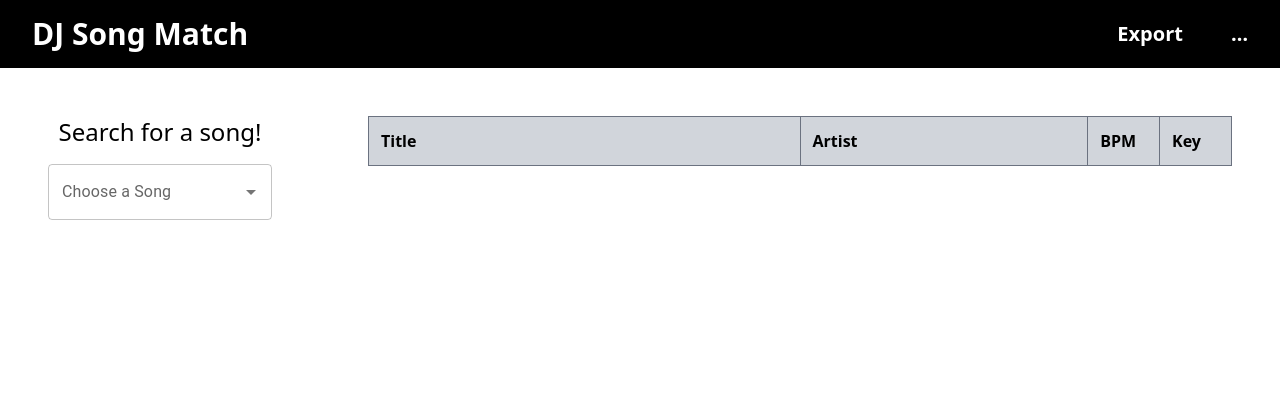
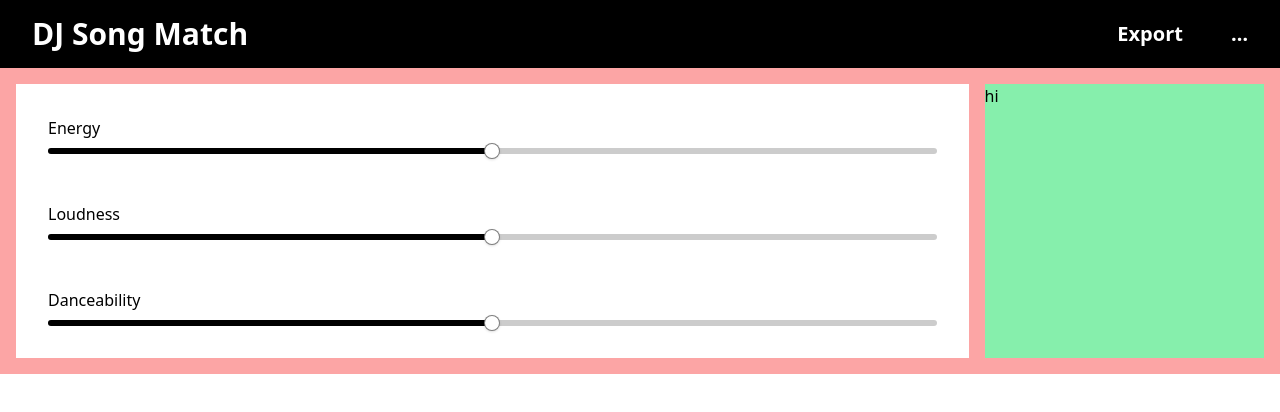
Before and after one commit to ChicoState/djsongmatch, a Next.js app: page / in a window 1280 px wide. Shown: the top 412 px of the page. Built offline with nearby package versions, Linux system fonts and the light colour scheme.

Commit message:
Got sliders area

```diff
--- a/package.json
+++ b/package.json
@@ -15,6 +15,7 @@
         "@mui/material": "^6.4.7",
         "@radix-ui/react-dialog": "^1.1.6",
         "@radix-ui/react-dropdown-menu": "^2.1.6",
+        "@radix-ui/react-slider": "^1.2.3",
         "@tanstack/react-query": "^5.66.11",
         "class-variance-authority": "^0.7.1",
         "clsx": "^2.1.1",
--- a/src/app/layout.tsx
+++ b/src/app/layout.tsx
@@ -14,9 +14,7 @@ export default function RootLayout({
       <body className="bg-background">
         <QueryClientProvider client={queryClient}>
           <TopNav />
-          <main className="flex flex-col gap-12 p-12">
-            {children}
-          </main>
+          {children}
         </QueryClientProvider>
       </body>
     </html>
--- a/src/app/page.tsx
+++ b/src/app/page.tsx
@@ -1,29 +1,36 @@
-"use client";
+import { Slider } from "@/components/ui/slider";
 import "./globals.css";
-import SongForm from "@/components/ui/SongForm";
-import SongTable from "@/components/ui/songtable";
-import { Song } from "@/db/schema";
 
-import { QueryClient, QueryClientProvider } from "@tanstack/react-query";
-import { useState } from "react";
+function SliderWithLabel({ label }: { label: string }) {
+  return (
+    <div className="flex flex-col gap-2">
+      <label>{label}</label>
+      <Slider defaultValue={[50]} />
+    </div>
+  );
+}
 
-const queryClient = new QueryClient();
+function SliderArea() {
+  return (
+    <div className="flex flex-col gap-12 p-8 bg-white grow-[3]">
+      <SliderWithLabel label="Energy" />
+      <SliderWithLabel label="Loudness" />
+      <SliderWithLabel label="Danceability" />
+    </div>
+  );
+}
+
+function ButtonArea() {
+  return <div className="bg-green-300 grow-[1]">hi</div>;
+}
 
 export default function Home() {
-  const [tableData, setTableData] = useState<Song[]>([]);
-
   return (
-    <QueryClientProvider client={queryClient}>
-      <div className="flex flex-row gap-24">
-        {/* Left side content */}
-        <div className="w-full shrink-[3]">
-          <SongForm onFetchDataAction={setTableData} />
-        </div>
-        {/* Right side content */}
-        <div className="w-full shrink-[1]">
-          <SongTable songs={tableData} />
-        </div>
+    <main className="flex flex-col justify-center items-center">
+      <div className="flex gap-4 p-4 w-full bg-red-300">
+        <SliderArea />
+        <ButtonArea />
       </div>
-    </QueryClientProvider>
+    </main>
   );
 }
--- a/src/components/ui/slider.tsx
+++ b/src/components/ui/slider.tsx
@@ -20,7 +20,7 @@ const Slider = React.forwardRef<
     <SliderPrimitive.Track className="relative h-1.5 w-full grow overflow-hidden rounded-full bg-primary/20">
       <SliderPrimitive.Range className="absolute h-full bg-primary" />
     </SliderPrimitive.Track>
-    <SliderPrimitive.Thumb className="block h-4 w-4 rounded-full border border-primary/50 bg-background shadow transition-colors focus-visible:outline-none focus-visible:ring-1 focus-visible:ring-ring disabled:pointer-events-none disabled:opacity-50" />
+    <SliderPrimitive.Thumb className="block h-4 w-4 rounded-full border border-primary/50 bg-bg shadow transition-colors focus-visible:outline-none focus-visible:ring-1 focus-visible:ring-ring disabled:pointer-events-none disabled:opacity-50" />
   </SliderPrimitive.Root>
 ))
 Slider.displayName = SliderPrimitive.Root.displayName
--- a/tailwind.config.ts
+++ b/tailwind.config.ts
@@ -11,6 +11,7 @@ export default {
             colors: {
                 bg: "#fff",
                 fg: "#000",
+                primary: "#000",
                 table_border: "#6B7280",
                 table_text: "gray-500"
             },
```
Also changed, not shown: 1 other file (tests, documents, lock files or other folders).
